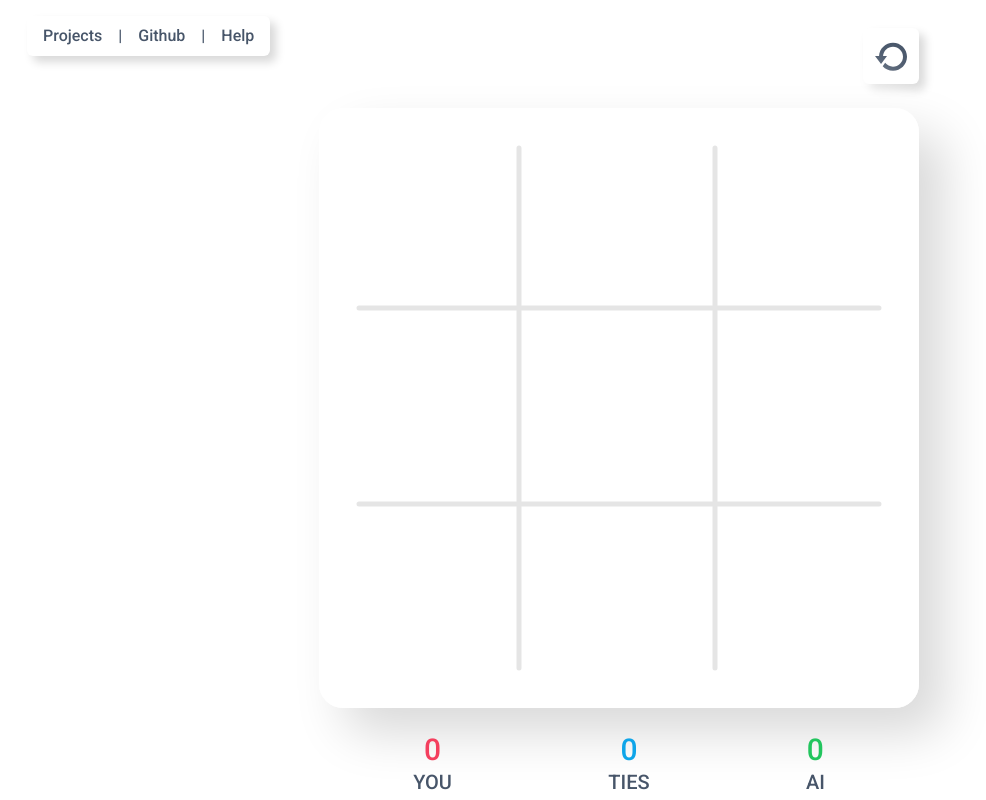
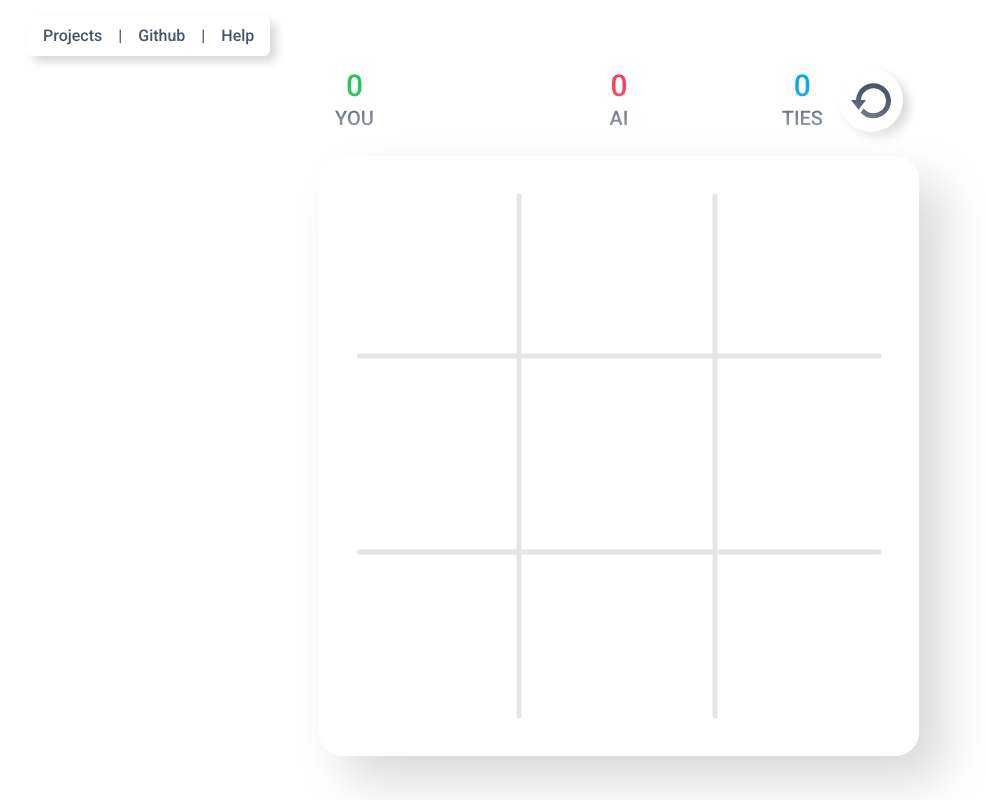
Before and after one commit to AyoubMazouz/tic-tac-toe-ai, a website: page index.html in a window 1280 px wide. Shown: the whole page, without its empty margins (21-1007 px from the left). Drawn offline with Linux system fonts and the light colour scheme.

Commit message:
Tweeking

```diff
--- a/index.html
+++ b/index.html
@@ -17,6 +17,7 @@
 
         <!-- Nav -->
         <div class="absolute top-4 left-12 py-2 px-4 flex gap-4 button-shadow rounded-md">
+
             <!-- Projects -->
             <a class="hover:text-indigo-700" href="#">
                 Projects
@@ -31,34 +32,41 @@
             <a class="hover:text-sky-700" href="#">
                 Help
             </a>
+
         </div>
 
-        <!-- Restart / New Game button -->
-        <button class="p-3 bg-white rounded-md self-end button-shadow hover:shadow-none transition-shadow duration-300"
-            id="restart">
-            <img class="h-8" src="./src/restart.svg">
-        </button>
 
-        <!-- Tic-Tac-Toe -->
-        <canvas class="canvas-shadow rounded-3xl" id="canvas"></canvas>
+        <div class="grid grid-cols-3 w-full px-4 text-xl">
 
-        <div class="flex justify-around items-center w-full px-4 text-xl">
             <!-- player -->
-            <div class="flex flex-col items-center">
-                <div class="text-3xl text-rose-500" id="player-score">0</div>
+            <div class="flex flex-col items-center justify-self-start">
+                <div class="text-3xl text-green-500" id="player-score">0</div>
                 <div>YOU</div>
             </div>
+            <!-- ai -->
+            <div class="flex flex-col items-center  justify-self-center">
+                <div class="text-3xl text-rose-500" id="ai-score">0</div>
+                <div>AI</div>
+            </div>
+            <div class="flex gap-4 justify-self-end">
                 <!-- ties -->
                 <div class="flex flex-col items-center">
                     <div class="text-3xl text-sky-500" id="ties">0</div>
                     <div>TIES</div>
+
                 </div>
-            <!-- ai -->
-            <div class="flex flex-col items-center">
-                <div class="text-3xl text-green-500" id="ai-score">0</div>
-                <div>AI</div>
+                <!-- Restart / New Game button -->
+                <button
+                    class="p-3 bg-white rounded-full self-end button-shadow hover:shadow-none transition-shadow duration-300"
+                    id="restart">
+                    <img class="h-10 transition-transform duration-300 hover:-rotate-180" src="./src/restart.svg">
+                </button>
             </div>
+
         </div>
+
+        <!-- Tic-Tac-Toe -->
+        <canvas class="canvas-shadow rounded-3xl" id="canvas"></canvas>
 
     </div>
 
--- a/src/config.js
+++ b/src/config.js
@@ -8,6 +8,14 @@ const h = s * 3;
 // Setting the canvas height & width.
 canvas.width = w;
 canvas.height = h;
+// Colors.
+const colors = {
+    board: "rgba(0, 0, 0, .1)",
+    X: "rgb(16, 185, 129)",
+    O: "#e11d48",
+    line: "#0ea5e9",
+    bg: "#ffff",
+}
 // Score reference for ai.
 const stats = {
     "human": -10,
--- a/src/tic-tac-toe.js
+++ b/src/tic-tac-toe.js
@@ -97,7 +97,7 @@ const recordPos = (_x, _y) => {
 // ####################################################
 const drawBoard = () => {
     // Draw to horizontal & two vertical lines.
-    ctx.strokeStyle = "rgba(0, 0, 0, .1)";
+    ctx.strokeStyle = colors.board;
     ctx.lineWidth = 5;
     ctx.beginPath();
     // Horizontal.
@@ -113,10 +113,10 @@ const drawBoard = () => {
     ctx.stroke();
 }
 
-const drawCross = (x, y, a) => {
+const drawCross = (x, y, c) => {
     if (x === null) return
     ctx.lineWidth = 25;
-    ctx.strokeStyle = `rgba(16, 185, 129, ${a || 1})`;
+    ctx.strokeStyle = c;
     ctx.beginPath();
     ctx.moveTo(x * s + p, y * s + p);
     ctx.lineTo(x * s + s - p, y * s + s - p);
@@ -125,8 +125,8 @@ const drawCross = (x, y, a) => {
     ctx.stroke();
 }
 
-const drawCircle = (x, y) => {
-    ctx.strokeStyle = "#e11d48";
+const drawCircle = (x, y, c) => {
+    ctx.strokeStyle = c;
     ctx.lineWidth = 25;
     ctx.beginPath();
     ctx.arc((x * s) + s / 2, (y * s) + s / 2, s / 2 - p, 0, Math.PI * 2);
@@ -137,7 +137,7 @@ const winningLine = pos => {
     if (!pos) return;
     const [x1, y1, x2, y2] = [...pos.start, ...pos.end];
     ctx.lineWidth = 25;
-    ctx.strokeStyle = "#0ea5e9";
+    ctx.strokeStyle = colors.line;
     ctx.beginPath();
     ctx.moveTo(x1 * s + s / 2, y1 * s + s / 2);
     ctx.lineTo(x2 * s + s / 2, y2 * s + s / 2);
@@ -146,18 +146,18 @@ const winningLine = pos => {
 
 const drawHoverCross = (x, y) => {
     if (x === null) return;
-    if (IsEmpty(x, y)) drawCross(x, y, .1);
+    if (IsEmpty(x, y)) drawCross(x, y, colors.X);
 }
 
 const draw = () => {
     // Clear canvas.
-    ctx.fillStyle = "#ffff";
+    ctx.fillStyle = colors.bg;
     ctx.fillRect(0, 0, w, h);
     drawBoard();
     for (let y = 0; y < 3; y++) {
         for (let x = 0; x < 3; x++) {
-            if (game.board[y][x] === "X") drawCross(x, y);
-            else if (game.board[y][x] === "O") drawCircle(x, y);
+            if (game.board[y][x] === "X") drawCross(x, y, colors.X);
+            else if (game.board[y][x] === "O") drawCircle(x, y, colors.O);
         }
     }
 }
```
Also changed, not shown: src/styles.css. Lines whose indentation alone changed are shown as unchanged.
